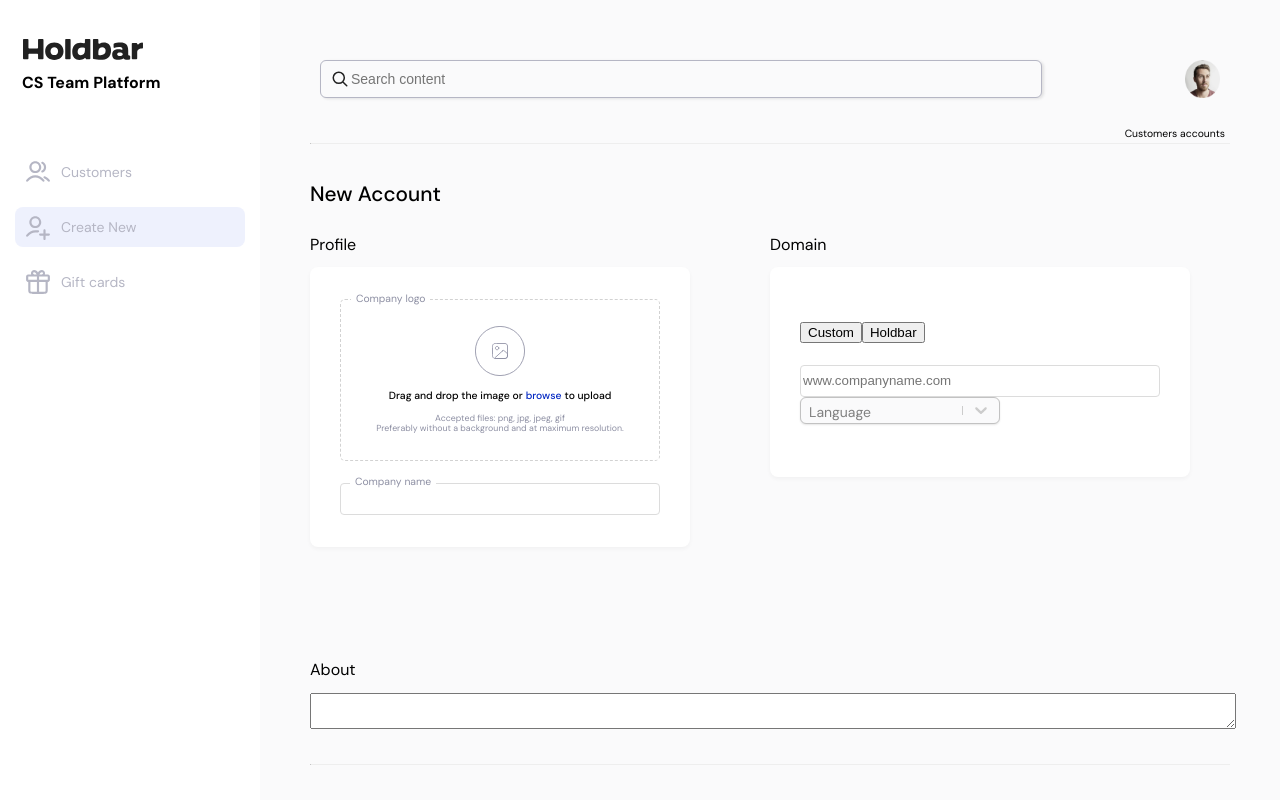
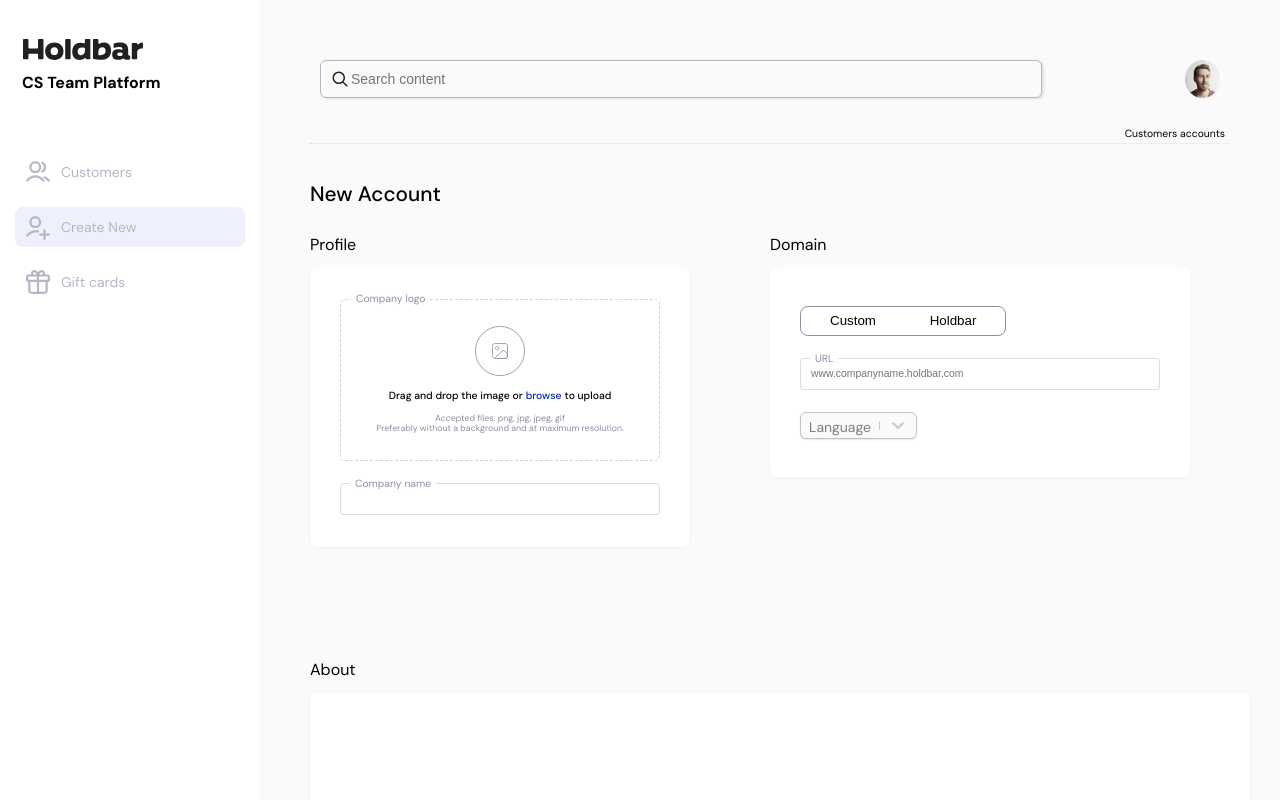
Before and after one commit to elenaTritean/Holdbar-CS, a React (Vite) app: page /create-new-customer in a window 1280 px wide. Shown: the top 800 px of the page. Built offline with nearby package versions, Linux system fonts and the light colour scheme.

Commit message:
feat: :sparkles: Toggle between two buttons
A toggle for the domain card, where if you press a certain button, you get a certain URL example as the input name.

```diff
--- a/src/components/DropdownMenu.jsx
+++ b/src/components/DropdownMenu.jsx
@@ -18,7 +18,7 @@ export default function DropdownMenu({ options, placeholder }) {
                     height: "27px",
                     minHeight: "27px",
                     alignItems: "center",
-                    maxWidth: "200px",
+                    maxWidth: "fit-content",
                     width: "100%",
                     boxShadow: "0px 1px 2px rgba(0, 0, 0, 0.1)",
                     padding: "0",
--- a/src/components/FormContext.jsx
+++ b/src/components/FormContext.jsx
@@ -1,5 +1,5 @@
 import React, { createContext, useContext, useState } from "react";
-import { useTheme } from "../components/styling/ThemeContext"
+import { ThemeProvider, useTheme } from "../components/styling/ThemeContext"
 
 
 
@@ -29,16 +29,16 @@ export const FormInput = ({ label, name, placeholder, style }) => {
       position: "relative",
       width: "100%",
       maxWidth: "100vw",
-      marginTop:"22px"
+      marginTop:"22px",
     },
 
     label: {
       position: "absolute",
-      top: "-7px",
+      top: "-10px",
       left: "10px",
       backgroundColor: "white",
-      padding: "0 5px",
-      fontSize: "14px",
+      height:"2px",
+      padding: "5px",
       ...theme.greyColor,
       ...theme.h5
 
@@ -53,6 +53,9 @@ export const FormInput = ({ label, name, placeholder, style }) => {
         borderRadius:"4px",
         height:"32px",
         boxSizing:"border-box",
+        paddingLeft:"10px",
+        ...theme.greyColor,
+        ...theme.h5,
         ...style,
 
     },
@@ -61,6 +64,7 @@ export const FormInput = ({ label, name, placeholder, style }) => {
   console.log(name, style, styles)
 
   return (
+    <ThemeProvider>
       <div style={styles.container}>
         <label style={styles.label}>{label}</label>
         <input
@@ -72,5 +76,6 @@ export const FormInput = ({ label, name, placeholder, style }) => {
           style={styles.input}
         />
       </div>
+    </ThemeProvider>
   );
 };
--- a/src/pages/customers/create-new-customer/CreateNewCustomer.jsx
+++ b/src/pages/customers/create-new-customer/CreateNewCustomer.jsx
@@ -1,4 +1,4 @@
-import React from 'react'
+import React, { useState } from 'react'
 import { FormInput, FormProvider } from '../../../components/FormContext'
 import { useTheme } from '../../../components/styling/ThemeContext'
 import {LogoPlaceholder} from "../../../components/styling/icons/LogoPlaceholder"
@@ -7,14 +7,22 @@ import DropdownMenu from "../../../components/DropdownMenu"
 import createNew from "./CreateNewCustomerLayout.module.css"
 export default function CreateNewCustomerLayout() {
 
+    const[selectButton, setSelectButton]=useState("")
+
+    const handleButtonOnClick = (buttonDomain) =>{
+        setSelectButton(buttonDomain)
+
+    }
+
+    const theme = useTheme();
+
     const dropdown = [
-        { value: "", label: "" },
-        { value: "", label: "" },
-        { value: "", label: "" },
-        { value: "", label: "" },
-        { value: "", label: "" },
+        { value: "danish", label: "Danish" },
+        { value: "norwegian", label: "Norwegian" },
+        { value: "english", label: "English" },
+        { value: "swedish", label: "Swedish" },
+        { value: "german", label: "German" },
       ];
-    const theme = useTheme();
     return (
         <FormProvider>
             <div>
@@ -31,7 +39,7 @@ export default function CreateNewCustomerLayout() {
                                 <div className={createNew.logoPWrapper}>
                                     <p style={{...theme.h5,...theme.greyColor}} className={createNew.companyLogoP}>Company logo</p>
                                     <div style={{marginBottom:"10px",boxSizing:"border-box"}}>
-                                        <LogoPlaceholder />
+                                        <LogoPlaceholder/>
                                     </div>
                                     <p className={createNew.p} style={{ paddingBottom:"10px",...theme.h5, ...theme.medium }}>Drag and drop the image or <span style={{color:"rgb(2, 39, 194)",paddingLeft:"3px",paddingRight:"3px"}}>browse</span> to upload</p>
                                     <p className={createNew.p} style={{ ...theme.h6, ...theme.normal,...theme.greyColor }}>Accepted files: png, jpg, jpeg, gif</p>
@@ -48,12 +56,21 @@ export default function CreateNewCustomerLayout() {
                         <div style={{display:"flex", flexDirection:"column",width:"50%",justifyContent:"flex-start"}}>
                             <h2 style={{...theme.h3,...theme.normal}} >Domain</h2>
                             <Card width="360px" height="150px">
-                                <div>
-                                    <button>Custom</button>
-                                    <button>Holdbar</button>
+                                <div className={createNew.buttonToggle}>
+                                    <button type="button" onClick={() => handleButtonOnClick("Custom")}
+                                            className={selectButton === "Custom" ? createNew.toggleDomainOn:createNew.toggleDomainOff}>Custom</button>
+                                    <button type="button" onClick={() => handleButtonOnClick("Holdbar")}
+                                            className={selectButton === "Holdbar" ? createNew.toggleDomainOn:createNew.toggleDomainOff}>Holdbar</button>
                                 </div>
-                                <FormInput placeholder="www.companyname.com"/>
-                                <DropdownMenu options={dropdown} placeholder="Language"/>
+                                {
+                                (selectButton==="Custom")?
+                                (<FormInput label="URL" name={"CustomDomain"} placeholder="www.companyname.com"/>):
+                                (<FormInput label="URL" name={"HoldbarDomain"} placeholder="www.companyname.holdbar.com"/>)
+                                }
+
+                                <div style={{marginTop:"22px"}}>
+                                    <DropdownMenu options={dropdown} placeholder="Language"/>
+                                </div>
                             </Card>
                         </div>
                     </div>
@@ -62,7 +79,7 @@ export default function CreateNewCustomerLayout() {
 
                 <div>
                     <h2 style={{...theme.h3,...theme.normal}}>About</h2>
-                    <textarea style={{width:"100%",maxWidth:"100%"}}/>
+                    <textarea className={createNew.textarea}/>
                 </div>
 
             </section>
--- a/src/pages/customers/create-new-customer/CreateNewCustomerLayout.module.css
+++ b/src/pages/customers/create-new-customer/CreateNewCustomerLayout.module.css
@@ -51,5 +51,38 @@
 .buttonToggle{
     display:flex;
     flex-direction:row;
+    border:1px solid rgb(141, 143, 163);
+    border-radius: 8px;
+    background-color: none;
+    width:fit-content;
+    padding:2px;
+
 
 }
+
+.toggleDomainOff {
+        border: none;
+        background-color: white;
+        height: 24px;
+        width: 100px;
+}
+
+.toggleDomainOn {
+        border: none;
+        background-color:rgb(2, 39, 194);
+        color: white;
+        border-radius: 6px;
+        height: 24px;
+        width: 100px;
+}
+
+.textarea {
+    width:100%;
+    max-width:100%;
+    height:224px;
+    border:none;
+    border-radius: 6px;
+    box-shadow: 0 2px 4px rgba(0, 0, 0, 0.04);
+    padding:10px;
+    font-family: "DM Sans";
+}
```
Also changed, not shown: src/pages/customers/create-new-customer/CreateNewCustomerLayout.module.css.d.ts (+11 -2 lines). Lines whose indentation alone changed are shown as unchanged.
